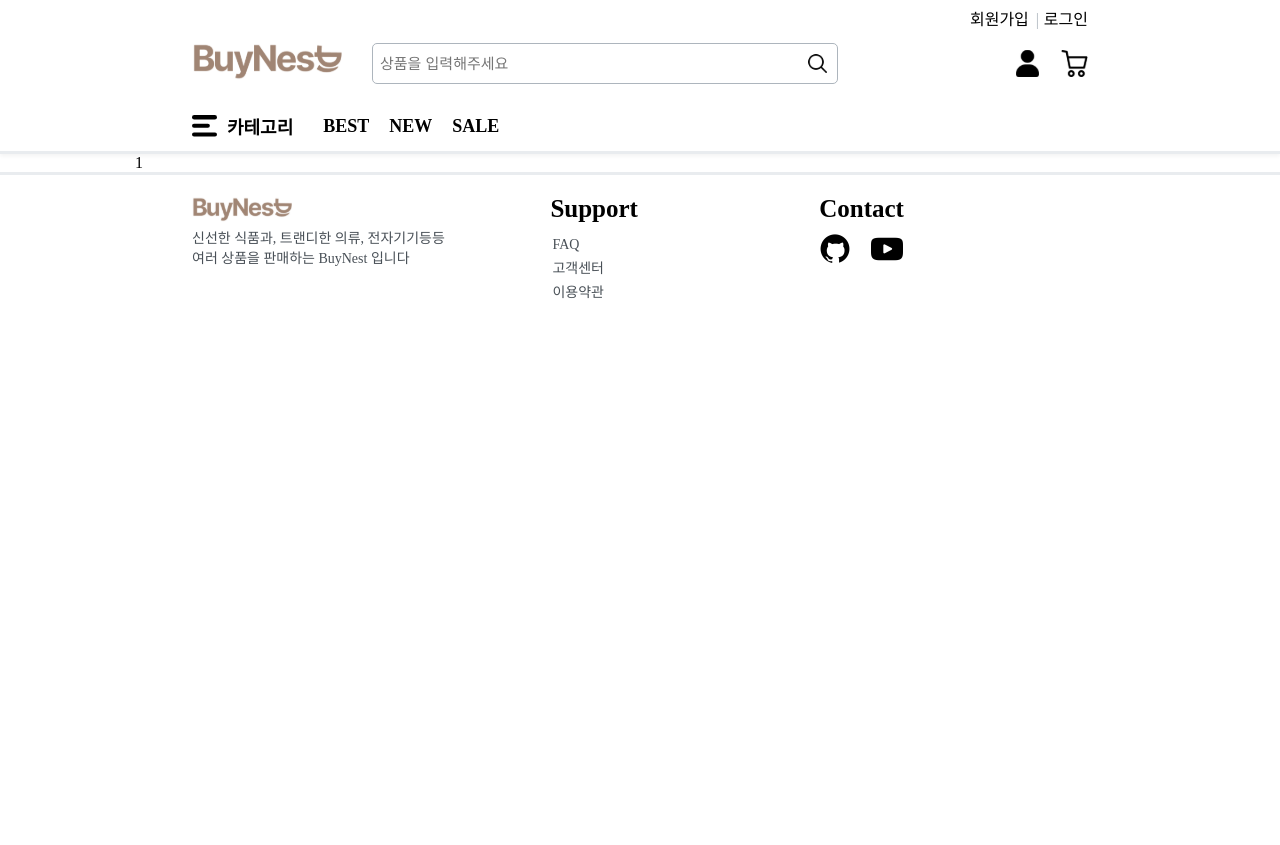
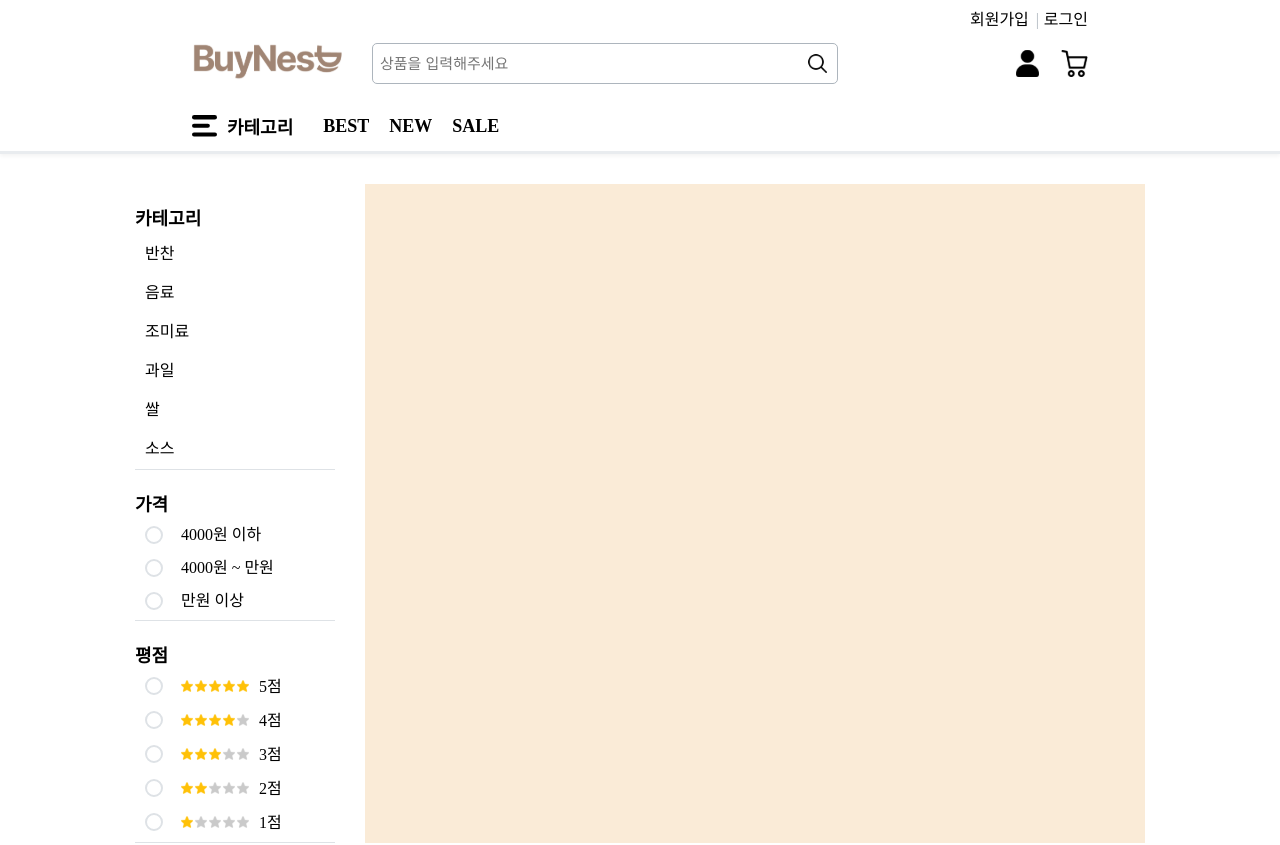
Before and after one commit to ecommerce-kubernetes/front, a React (Vite) app: page /category/1 in a window 1280 px wide. Shown: the top 845 px of the page. Before the commit the page ends 800 px from the top, so only its background shows below. Built offline with nearby package versions, Linux system fonts and the light colour scheme.

Commit message:
Feat product Sidebar 구현

```diff
--- /dev/null
+++ b/src/components/common/radio/ToggleRadio.jsx
@@ -0,0 +1,18 @@
+import styles from "./ToggleRadio.module.css";
+const ToggleRadio = ({ name, value, checked, onClick, children }) => {
+  return (
+    <label className={styles.wrapper}>
+      <input
+        type="radio"
+        name={name}
+        value={value}
+        checked={checked}
+        onClick={() => onClick(value)}
+        onChange={() => {}}
+      />
+      <span className={styles.inner}>{children}</span>
+    </label>
+  );
+};
+
+export default ToggleRadio;
--- /dev/null
+++ b/src/components/common/radio/ToggleRadio.module.css
@@ -0,0 +1,54 @@
+.wrapper {
+  display: inline-flex;
+  align-items: center;
+  cursor: pointer;
+  position: relative;
+}
+
+.wrapper input[type="radio"] {
+  position: absolute;
+  opacity: 0;
+  width: 0;
+  height: 0;
+}
+
+.inner {
+  position: relative;
+  padding-left: 36px;
+  line-height: 1;
+}
+
+.inner::before {
+  content: "";
+  position: absolute;
+  left: 0;
+  top: 50%;
+  transform: translateY(-50%);
+  width: 18px;
+  height: 18px;
+  border: 2px solid var(--gray-3); /* 기본 회색 테두리 */
+  border-radius: 50%;
+  box-sizing: border-box;
+  transition: border-color 0.2s;
+}
+
+.inner::after {
+  content: "";
+  position: absolute;
+  left: 4.5px; /* 테두리(2px) + 여유(4px) */
+  top: 50%;
+  transform: translateY(-50%);
+  width: 9px;
+  height: 9px;
+  border-radius: 50%;
+  background: transparent;
+  transition: background 0.2s;
+}
+
+.wrapper input[type="radio"]:checked + .inner::before {
+  border-color: var(--brand-color);
+}
+
+.wrapper input[type="radio"]:checked + .inner::after {
+  background: var(--brand-color);
+}
--- a/src/components/common/sideBar/productNav/ProductNav.jsx
+++ b/src/components/common/sideBar/productNav/ProductNav.jsx
@@ -1,4 +1,116 @@
+import { Link } from "react-router-dom";
+import styles from "./ProductNav.module.css";
+import { useState } from "react";
+import ToggleRadio from "../../radio/ToggleRadio";
+import star from "../../../../assets/images/star.svg";
+import grayStar from "../../../../assets/images/empty-star.svg";
+
+const priceOptions = [
+  { id: "p1", label: "4000원 이하", value: "under_4000" },
+  { id: "p2", label: "4000원 ~ 만원", value: "4000_to_10000" },
+  { id: "p3", label: "만원 이상", value: "above_10000" },
+];
+
+const ratings = [
+  { id: "r1", label: "5점", value: "5" },
+  { id: "r2", label: "4점", value: "4" },
+  { id: "r3", label: "3점", value: "3" },
+  { id: "r4", label: "2점", value: "2" },
+  { id: "r5", label: "1점", value: "1" },
+];
+
+const RatingLabel = ({ rating, label }) => {
+  const fillStar = Array.from({ length: rating }, (_, i) => (
+    <img style={{ width: "12px", height: "12px" }} key={i} src={star} />
+  ));
+  const emptyStar = Array.from({ length: 5 - rating }, (_, i) => (
+    <img style={{ width: "12px", height: "12px" }} key={i} src={grayStar} />
+  ));
+
+  return (
+    <div className={styles.ratingLabelWrapper}>
+      <div className={styles.starWrapper}>
+        {fillStar} {emptyStar}
+      </div>
+      <span style={{ paddingTop: "2px" }}>{label}</span>
+    </div>
+  );
+};
+
 const ProductNav = ({ categoryId }) => {
-  return <div>{categoryId}</div>;
+  const [selectedPrice, setSelectedPrice] = useState();
+  const [selectedRating, setSelectedRating] = useState();
+  const handlePriceClick = (value) => {
+    setSelectedPrice((prev) => (prev === value ? null : value));
+  };
+
+  const handleRatingClick = (value) => {
+    setSelectedRating((prev) => (prev === value ? null : value));
+  };
+  return (
+    <div className={styles.container}>
+      <div className={styles.wrapper}>
+        <div className={styles.tagWrapper}>
+          <span className={styles.tagHead}>카테고리</span>
+          <ul className={`${styles.tagUlWrapper} ${styles.subCategory}`}>
+            <li>
+              <Link className={styles.link}>반찬</Link>
+            </li>
+            <li>
+              <Link className={styles.link}>음료</Link>
+            </li>
+            <li>
+              <Link className={styles.link}>조미료</Link>
+            </li>
+            <li>
+              <Link className={styles.link}>과일</Link>
+            </li>
+            <li>
+              <Link className={styles.link}>쌀</Link>
+            </li>
+            <li>
+              <Link className={styles.link}>소스</Link>
+            </li>
+          </ul>
+        </div>
+
+        <div className={styles.tagWrapper}>
+          <span className={styles.tagHead}>가격</span>
+          <ul className={`${styles.tagUlWrapper}`}>
+            {priceOptions.map((opt) => (
+              <li key={opt.id}>
+                <ToggleRadio
+                  name="price"
+                  value={opt.value}
+                  checked={selectedPrice === opt.value}
+                  onClick={handlePriceClick}
+                >
+                  <span>{opt.label}</span>
+                </ToggleRadio>
+              </li>
+            ))}
+          </ul>
+        </div>
+
+        <div className={styles.tagWrapper}>
+          <span className={styles.tagHead}>평점</span>
+          <ul className={`${styles.tagUlWrapper}`}>
+            {ratings.map((opt) => (
+              <li key={opt.id}>
+                <ToggleRadio
+                  name="rating"
+                  value={opt.value}
+                  checked={selectedRating === opt.value}
+                  onClick={handleRatingClick}
+                >
+                  <RatingLabel rating={opt.value} label={opt.label} />
+                </ToggleRadio>
+              </li>
+            ))}
+          </ul>
+        </div>
+      </div>
+    </div>
+  );
 };
 export default ProductNav;
--- a/src/components/common/sideBar/productNav/ProductNav.module.css
+++ b/src/components/common/sideBar/productNav/ProductNav.module.css
@@ -0,0 +1,51 @@
+.container {
+  width: 100%;
+}
+
+.wrapper {
+  display: flex;
+  flex-direction: column;
+}
+
+.tagWrapper {
+  display: flex;
+  flex-direction: column;
+  border-bottom: 1.5px solid var(--gray-3);
+  padding: 10px 0;
+}
+
+.tagHead {
+  font-size: 18px;
+  font-weight: bold;
+  padding: 10px 0;
+}
+.tagUlWrapper {
+  margin: 0;
+  padding: 0 50px 0 10px;
+  list-style: none;
+  display: flex;
+  flex-direction: column;
+  gap: 15px;
+  font-size: 16px;
+}
+
+.subCategory li {
+  cursor: pointer;
+  user-select: none;
+}
+
+.link {
+  text-decoration: none;
+  color: black;
+}
+
+.starWrapper {
+  display: flex;
+  gap: 2px;
+}
+
+.ratingLabelWrapper {
+  display: flex;
+  align-items: center;
+  gap: 10px;
+}
--- a/src/layout/ProductLayout.jsx
+++ b/src/layout/ProductLayout.jsx
@@ -7,8 +7,8 @@ const ProductLayout = ({ SideBar, children }) => {
       <Header />
       <div className={styles.container}>
         <div className={styles.wrapper}>
-          <aside>{SideBar}</aside>
-          <main>{children}</main>
+          <aside className={styles.leftContentContainer}>{SideBar}</aside>
+          <main className={styles.rightContentContainer}>{children}</main>
         </div>
       </div>
       <Footer />
--- a/src/layout/ProductLayout.module.css
+++ b/src/layout/ProductLayout.module.css
@@ -5,4 +5,15 @@
 
 .wrapper {
   display: flex;
+  padding: 30px 0;
+  gap: 30px;
 }
+
+.leftContentContainer {
+  width: 200px;
+}
+
+.rightContentContainer {
+  flex: 1;
+  background-color: antiquewhite;
+}
```
Also changed, not shown: src/assets/images/empty-star.svg (added).
